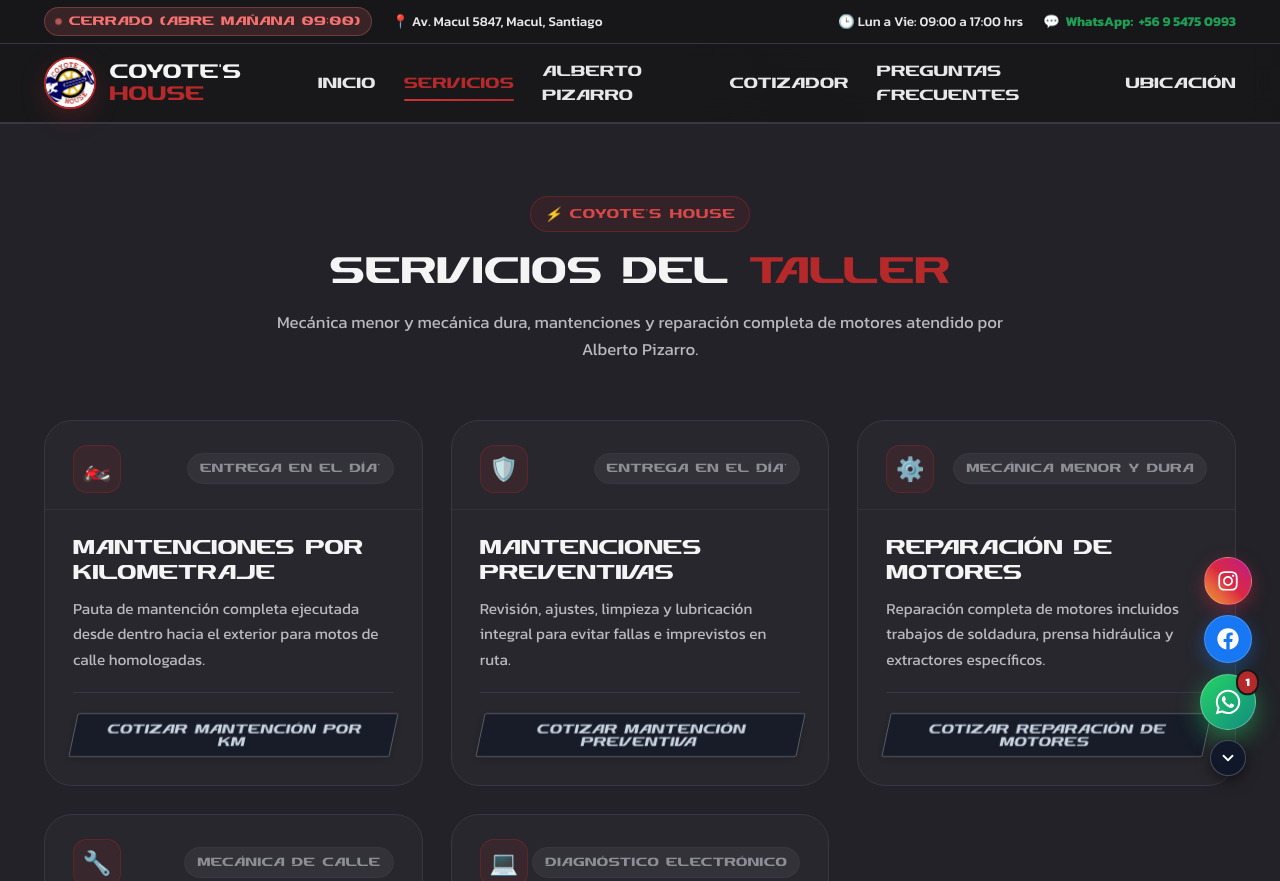
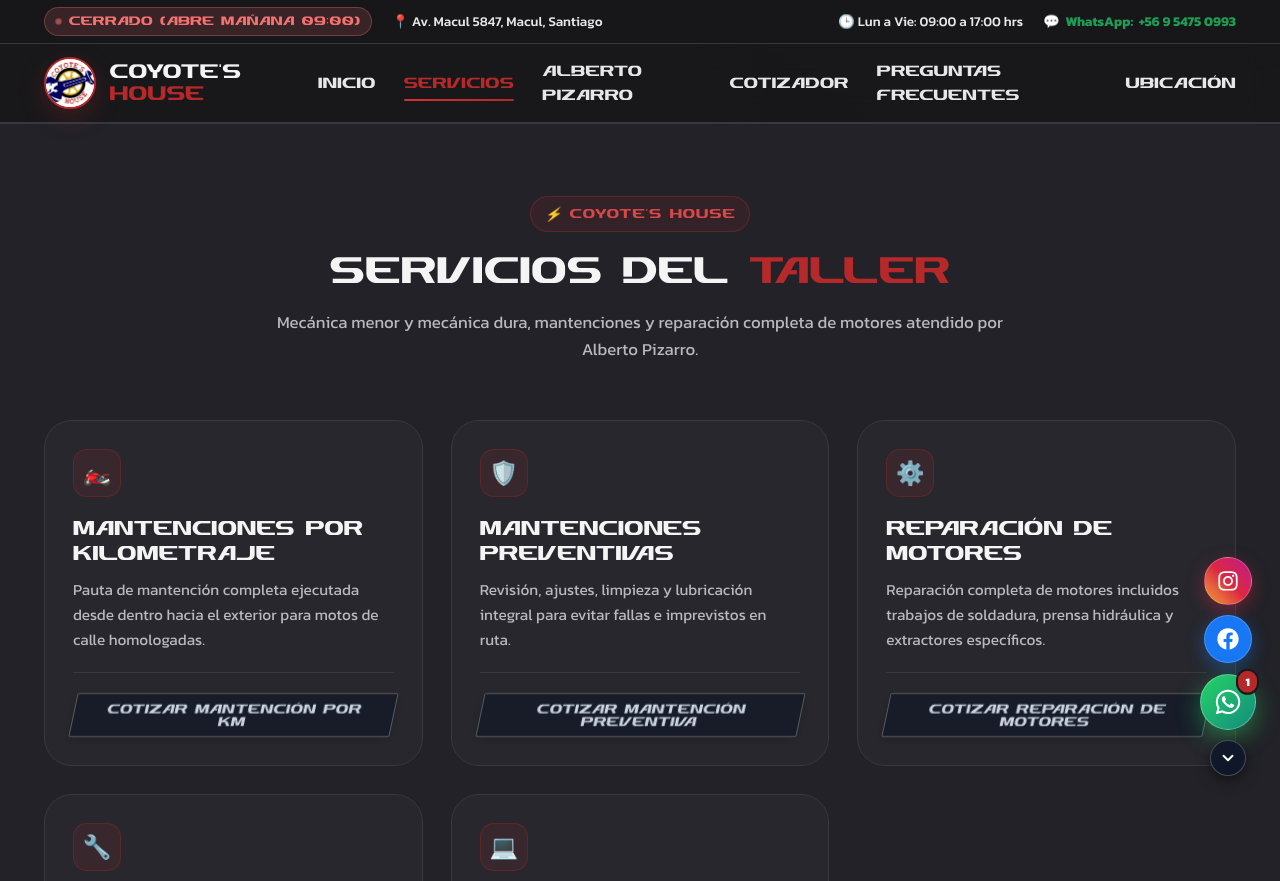
Before and after one commit to Nixelaos/coyote-s-house, a plain HTML site: page servicios.html in a window 1280 px wide. Shown: the top 881 px of the page. Drawn offline with Linux system fonts and the light colour scheme.

Commit message:
feat: add styling and component logic for the services catalog section

```diff
--- a/css/sections/services.css
+++ b/css/sections/services.css
@@ -138,6 +138,19 @@
 .service-footer {
   padding-top: 1.25rem;
   border-top: 1px solid var(--color-border);
+}
+
+/* Variante sin badge: icono integrado dentro del body */
+.service-card--no-badge .service-body {
+  padding: 1.75rem 1.75rem 1.75rem;
+}
+
+.service-card--no-badge .service-icon-box {
+  margin-bottom: 1.1rem;
+}
+
+.service-card--no-badge .service-title {
+  margin-top: 0;
 }
 
 /* ==========================================================================
@@ -378,6 +391,19 @@
   line-height: 1.65;
 }
 
+.delivery-disclaimer {
+  font-family: var(--font-body);
+  font-size: 0.85rem;
+  font-weight: 400;
+  font-style: italic;
+  color: var(--color-text-muted);
+  line-height: 1.65;
+  margin-top: 1.75rem;
+  padding-top: 1.25rem;
+  border-top: 1px solid var(--color-border);
+  max-width: 72ch;
+}
+
 /* ==========================================================================
    MOTOS Y MARCAS ATENDIDAS
    ========================================================================== */
--- a/js/components/services-catalog.js
+++ b/js/components/services-catalog.js
@@ -48,12 +48,9 @@ class ServicesCatalog extends HTMLElement {
           <div class="services-main-grid">
 
             <!-- Servicio 1 -->
-            <div class="service-card">
-              <div class="service-card-header">
+            <div class="service-card service-card--no-badge">
+              <div class="service-body">
                 <div class="service-icon-box">🏍️</div>
-                <span class="service-badge-pill">Entrega en el día*</span>
-              </div>
-              <div class="service-body">
                 <h2 class="service-title">Mantenciones por kilometraje</h2>
                 <p class="service-desc">
                   Pauta de mantención completa ejecutada desde dentro hacia el exterior para motos de calle homologadas.
@@ -67,12 +64,9 @@ class ServicesCatalog extends HTMLElement {
             </div>
 
             <!-- Servicio 2 -->
-            <div class="service-card">
-              <div class="service-card-header">
+            <div class="service-card service-card--no-badge">
+              <div class="service-body">
                 <div class="service-icon-box">🛡️</div>
-                <span class="service-badge-pill">Entrega en el día*</span>
-              </div>
-              <div class="service-body">
                 <h2 class="service-title">Mantenciones preventivas</h2>
                 <p class="service-desc">
                   Revisión, ajustes, limpieza y lubricación integral para evitar fallas e imprevistos en ruta.
@@ -86,12 +80,9 @@ class ServicesCatalog extends HTMLElement {
             </div>
 
             <!-- Servicio 3 -->
-            <div class="service-card">
-              <div class="service-card-header">
+            <div class="service-card service-card--no-badge">
+              <div class="service-body">
                 <div class="service-icon-box">⚙️</div>
-                <span class="service-badge-pill">Mecánica Menor y Dura</span>
-              </div>
-              <div class="service-body">
                 <h2 class="service-title">Reparación de motores</h2>
                 <p class="service-desc">
                   Reparación completa de motores incluidos trabajos de soldadura, prensa hidráulica y extractores específicos.
@@ -105,12 +96,9 @@ class ServicesCatalog extends HTMLElement {
             </div>
 
             <!-- Servicio 4 -->
-            <div class="service-card">
-              <div class="service-card-header">
+            <div class="service-card service-card--no-badge">
+              <div class="service-body">
                 <div class="service-icon-box">🔧</div>
-                <span class="service-badge-pill">Mecánica de Calle</span>
-              </div>
-              <div class="service-body">
                 <h2 class="service-title">Servicio de suspensión</h2>
                 <p class="service-desc">
                   Inspección, ajuste y servicio técnico para sistemas de suspensión y amortiguación de motocicletas de calle.
@@ -124,12 +112,9 @@ class ServicesCatalog extends HTMLElement {
             </div>
 
             <!-- Servicio 5 -->
-            <div class="service-card">
-              <div class="service-card-header">
+            <div class="service-card service-card--no-badge">
+              <div class="service-body">
                 <div class="service-icon-box">💻</div>
-                <span class="service-badge-pill">Diagnóstico Electrónico</span>
-              </div>
-              <div class="service-body">
                 <h2 class="service-title">Scanner y electrónica</h2>
                 <p class="service-desc">
                   Scanner con revisión de actuadores, lectura de parámetros de sensores, test de carga eléctrica y batería.
@@ -275,6 +260,10 @@ class ServicesCatalog extends HTMLElement {
                 </p>
               </div>
             </div>
+
+            <p class="delivery-disclaimer">
+              * Los plazos indicados son referenciales. Ante hallazgos técnicos imprevistos durante la intervención, el tiempo de entrega puede extenderse. En ese caso, se notifica al cliente antes de continuar.
+            </p>
           </div>
 
           <!-- 5. Motos y Marcas Atendidas -->
```
